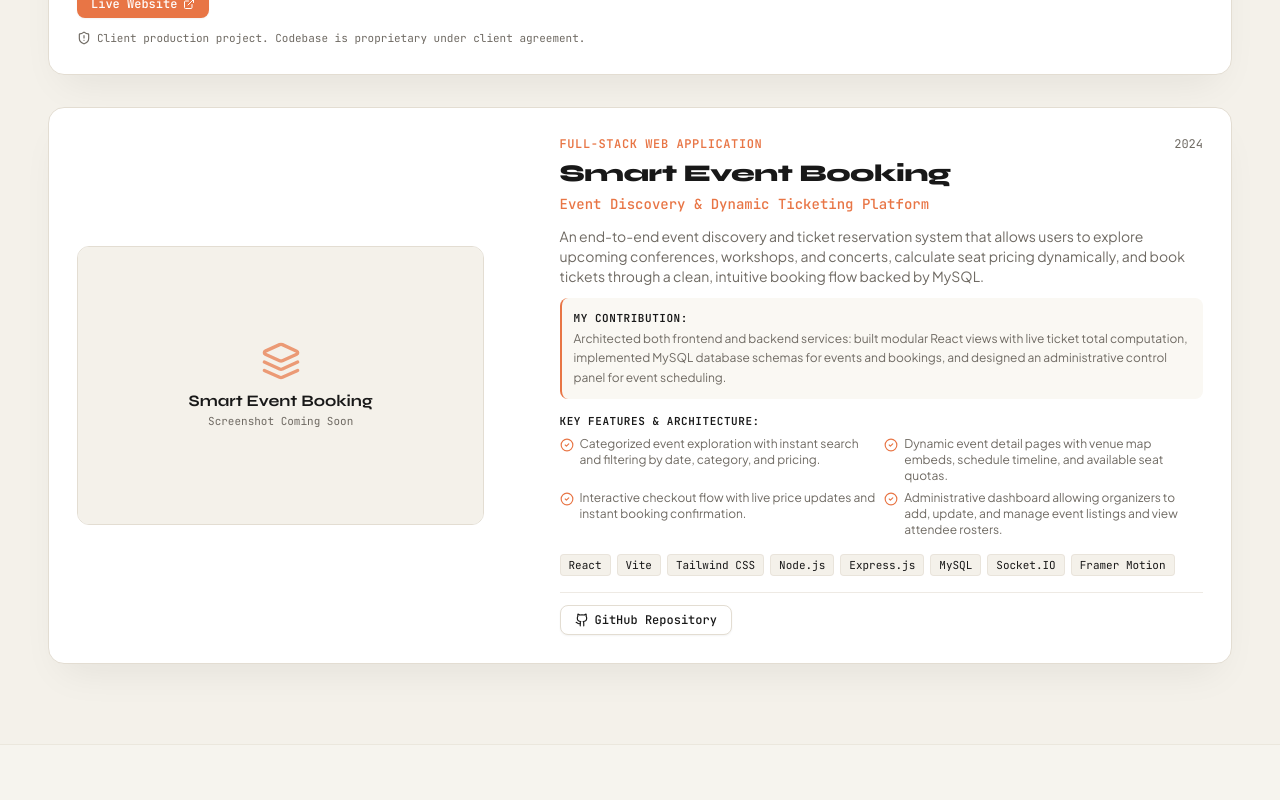
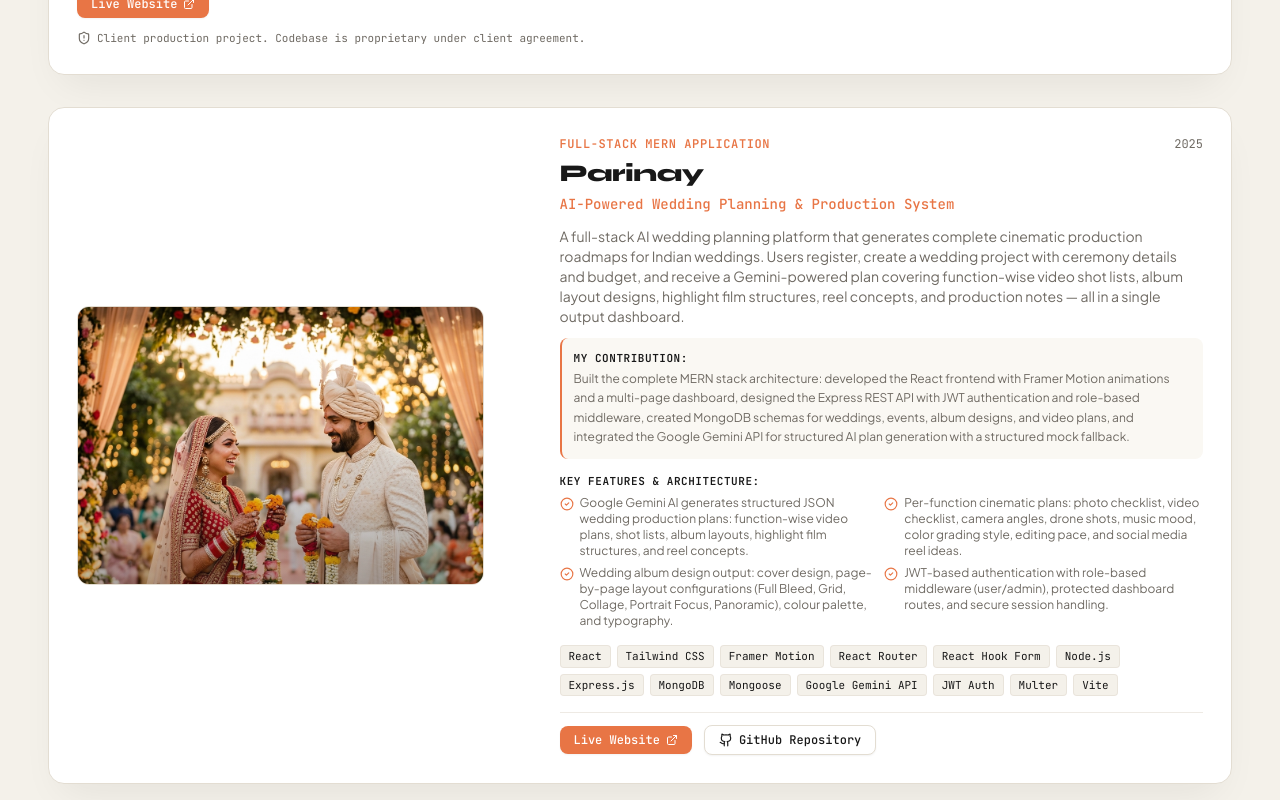
Before and after one commit to gourisha04/myportfolio, a React (Vite) app: page / in a window 1280 px wide. Shown: the part 2620-3420 px from the top of the page. Built offline with nearby package versions, Linux system fonts and the light colour scheme; a web font is replaced by a local one.

Commit message:
feat: add Parinay AI Wedding Planner, remove Smart Event Booking

```diff
--- a/src/data/projects.js
+++ b/src/data/projects.js
@@ -36,37 +36,43 @@ export const projects = [
     accentColor: "#E87545"
   },
   {
-    id: "smart-event-booking",
-    title: "Smart Event Booking",
-    subtitle: "Event Discovery & Dynamic Ticketing Platform",
-    category: "Full-Stack Web Application",
+    id: "parinay-ai-wedding-planner",
+    title: "Parinay",
+    subtitle: "AI-Powered Wedding Planning & Production System",
+    category: "Full-Stack MERN Application",
     isClient: false,
     featured: true,
-    period: "2024",
+    period: "2025",
     overview:
-      "An end-to-end event discovery and ticket reservation system that allows users to explore upcoming conferences, workshops, and concerts, calculate seat pricing dynamically, and book tickets through a clean, intuitive booking flow backed by MySQL.",
+      "A full-stack AI wedding planning platform that generates complete cinematic production roadmaps for Indian weddings. Users register, create a wedding project with ceremony details and budget, and receive a Gemini-powered plan covering function-wise video shot lists, album layout designs, highlight film structures, reel concepts, and production notes — all in a single output dashboard.",
     contribution:
-      "Architected both frontend and backend services: built modular React views with live ticket total computation, implemented MySQL database schemas for events and bookings, and designed an administrative control panel for event scheduling.",
+      "Built the complete MERN stack architecture: developed the React frontend with Framer Motion animations and a multi-page dashboard, designed the Express REST API with JWT authentication and role-based middleware, created MongoDB schemas for weddings, events, album designs, and video plans, and integrated the Google Gemini API for structured AI plan generation with a structured mock fallback.",
     stack: [
       "React",
-      "Vite",
       "Tailwind CSS",
+      "Framer Motion",
+      "React Router",
+      "React Hook Form",
       "Node.js",
       "Express.js",
-      "MySQL",
-      "Socket.IO",
-      "Framer Motion"
+      "MongoDB",
+      "Mongoose",
+      "Google Gemini API",
+      "JWT Auth",
+      "Multer",
+      "Vite"
     ],
     highlights: [
-      "Categorized event exploration with instant search and filtering by date, category, and pricing.",
-      "Dynamic event detail pages with venue map embeds, schedule timeline, and available seat quotas.",
-      "Interactive checkout flow with live price updates and instant booking confirmation.",
-      "Administrative dashboard allowing organizers to add, update, and manage event listings and view attendee rosters.",
-      "Relational MySQL schema ensuring seat availability constraints and booking audit records."
+      "Google Gemini AI generates structured JSON wedding production plans: function-wise video plans, shot lists, album layouts, highlight film structures, and reel concepts.",
+      "Per-function cinematic plans: photo checklist, video checklist, camera angles, drone shots, music mood, color grading style, editing pace, and social media reel ideas.",
+      "Wedding album design output: cover design, page-by-page layout configurations (Full Bleed, Grid, Collage, Portrait Focus, Panoramic), colour palette, and typography.",
+      "JWT-based authentication with role-based middleware (user/admin), protected dashboard routes, and secure session handling.",
+      "Media upload system using Multer for uploading reference files per wedding function, stored and linked to AI-generated plans.",
+      "Tabbed AI output dashboard: Function-Wise Plans, Shot Checklists, Album Layout, Highlight Structure, and Production Notes — all from a single AI call."
     ],
-    liveUrl: null,
-    githubUrl: "https://github.com/gourisha04",
-    image: null,
+    liveUrl: "https://ai-wedding-planner-eosin.vercel.app/",
+    githubUrl: "https://github.com/gourisha04/AI-Wedding-Planner",
+    image: "/parinay-preview.png",
     accentColor: "#C96538"
   }
 ];
```
Also changed, not shown: public/parinay-preview.png (added).
